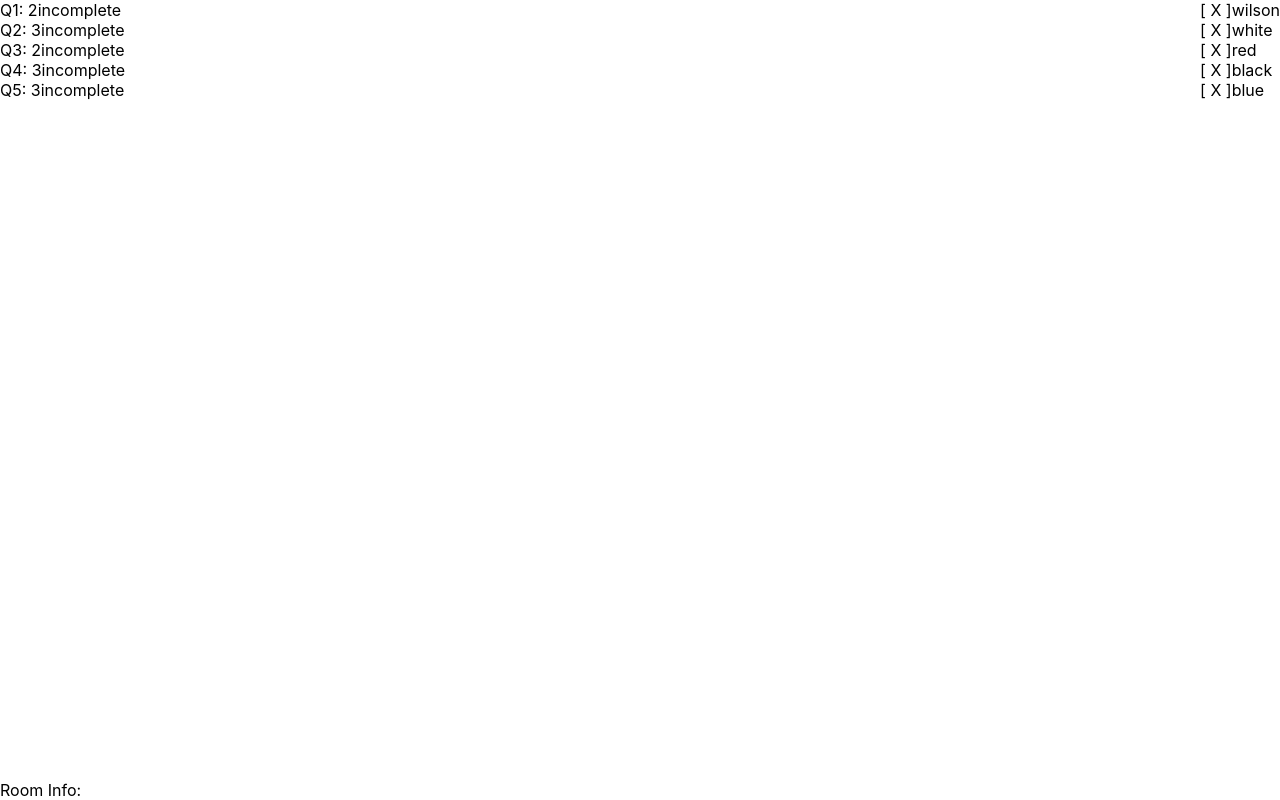
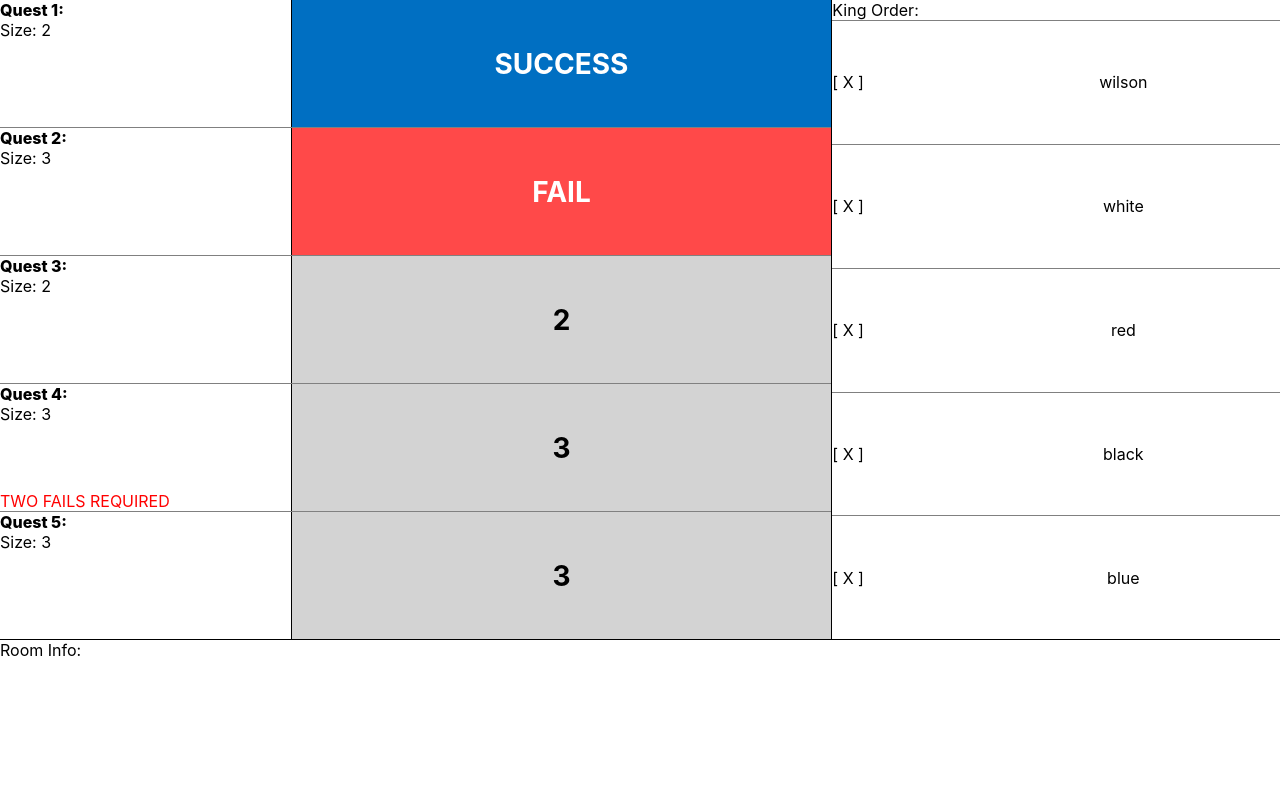
Before and after one commit to somethiiing/appvalon-old, a React (Create React App) app: page / in a window 1280 px wide. Built offline with nearby package versions, Linux system fonts and the light colour scheme; no server answers.

Commit message:
gameboard initial commit

```diff
--- a/src/App.js
+++ b/src/App.js
@@ -71,10 +71,10 @@ let fakeRoomData = {
   "questVote": {},
   "missionsData": [
     {
-      "status": "incomplete"
+      "status": "success"
     },
     {
-      "status": "incomplete"
+      "status": "fail"
     },
     {
       "status": "incomplete"
--- a/src/containers/Gameboard.jsx
+++ b/src/containers/Gameboard.jsx
@@ -6,21 +6,75 @@ const useStyles = makeStyles(theme => ({
     width: '100%',
     height: '100%',
     display: 'flex',
+    flexDirection: 'column',
     justifyContent: 'space-between'
   },
   gameInfo: {
+    display: 'flex',
+    justifyContent: 'space-between',
+    height: '80%',
+  },
+  questInfo: {
+    width: '65%',
     display: 'flex',
     flexDirection: 'column',
     justifyContent: 'space-between'
   },
   questInfoItem: {
-    display: 'flex'
+    display: 'flex',
+    height: '20%',
+    borderBottom: '1px solid gray',
+    '&:last-child': {
+      borderBottom: 'none'
+    }
+  },
+  questInfoItemData: {
+    width: '35%',
+    display: 'flex',
+    flexDirection: 'column',
+    justifyContent: 'space-between'
+  },
+  questInfoItemStatus: {
+    width: '65%',
+    borderLeft: '1px solid black',
+    display: 'flex',
+    justifyContent: 'center',
+    alignItems: 'center',
+    fontSize: '28px',
+    fontWeight: '700'
   },
   playerList: {
+    borderLeft: '1px solid black',
+    width: '35%',
+    display: 'flex',
+    flexDirection: 'column',
+    justifyContent: 'space-between'
 
   },
+  playerListHeader: {
+    borderBottom: '1px solid gray'
+  },
   playerListItem: {
-    display: 'flex'
+    display: 'flex',
+    borderBottom: '1px solid gray',
+    height: '100%',
+    justifyContent: 'space-around',
+    alignItems: 'center',
+    '&:last-child': {
+      borderBottom: 'none'
+    }
+  },
+  playerListIcon: {
+    width: '30%'
+  },
+  playerListName: {
+    width: '70%',
+    display: 'flex',
+    justifyContent: 'center'
+  },
+  roomInfo: {
+    height: '20%',
+    borderTop: '1px solid black'
   }
 }));
 
@@ -37,34 +91,55 @@ function Gameboard (props) {
             <QuestInfoItem
               misNum={ind}
               misSize={misSize}
-              doubleFailRequired={doubleFailRequired}
+              doubleFailRequired={true}
               missionData={missionsData[ind]}
             />
           )}
         </div>
-        <div className={classes.roomInfo}>
-          Room Info:
+
+        <div className={classes.playerList}>
+          <div className={classes.playerListHeader}>King Order: </div>
+          {kingOrder.map( (player) => <PlayerListItem playerName={player} />)}
         </div>
       </div>
 
-      <div className={classes.playerList}>
-        {kingOrder.map( (player) => <PlayerListItem playerName={player} />)}
+      <div className={classes.roomInfo}>
+          Room Info:
       </div>
     </div>
   );
 };
 
 function QuestInfoItem (props) {
+  let backgroundColor = 'lightgray';
+  let fontColor = 'black'
+
   const classes = useStyles();
   const { misNum, misSize, doubleFailRequired, missionData } = props;
   const { status } = missionData;
 
+  const statusDisplay = status === 'incomplete' ? misSize.toString() : status;
+
+  if (status !== 'incomplete') {
+    backgroundColor = status === 'fail' ? '#FF4949' : '#006FC2'
+    fontColor = 'white';
+  }
+
   return (
     <div className={classes.questInfoItem}>
-      <div>
-        Q{misNum + 1}: {misSize}
+      <div className={classes.questInfoItemData}>
+        <div style={{display: 'flex', flexDirection: 'column'}}>
+          <div style={{fontWeight: 800}}>Quest {misNum + 1}:</div>
+          <div style={{}}>Size: {misSize}</div>
+        </div>
+        {(doubleFailRequired && misNum === 3) && <div style={{color: 'red'}}> TWO FAILS REQUIRED</div>}
       </div>
-      <div> {status} </div>
+      <div
+        className={classes.questInfoItemStatus}
+        style={{ backgroundColor, color: fontColor }}
+      >
+        { statusDisplay.toUpperCase() }
+      </div>
     </div>
   );
 }
@@ -74,8 +149,8 @@ function PlayerListItem (props) {
 
   return (
     <div className={classes.playerListItem}>
-      <div>[  X  ]</div>
-      <div>{props.playerName}</div>
+      <div className={classes.playerListIcon}>[  X  ]</div>
+      <div className={classes.playerListName}>{props.playerName}</div>
     </div>
   )
 };
```
